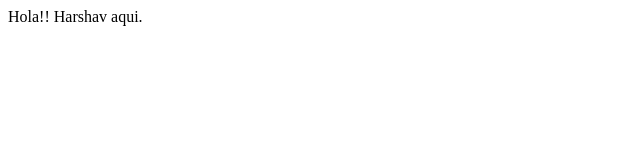
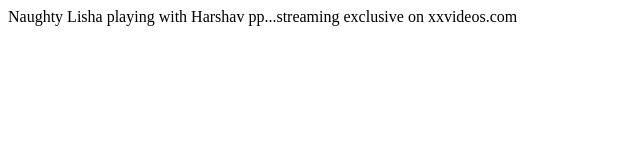
Before and after one commit to harshav01/Kumar.com, a plain HTML site: page index.html in a window 1280 px wide. Shown: the whole page, without its empty margins (0-640 px from the left). Drawn offline with Linux system fonts and the light colour scheme.

Commit message:
Update index.html

```diff
--- a/index.html
+++ b/index.html
@@ -7,6 +7,6 @@
     <title>Website</title>
 </head>
 <body>
-    Hola!! Harshav aqui.
+    Naughty Lisha playing with Harshav pp...streaming exclusive on xxvideos.com
 </body>
 </html>
```
